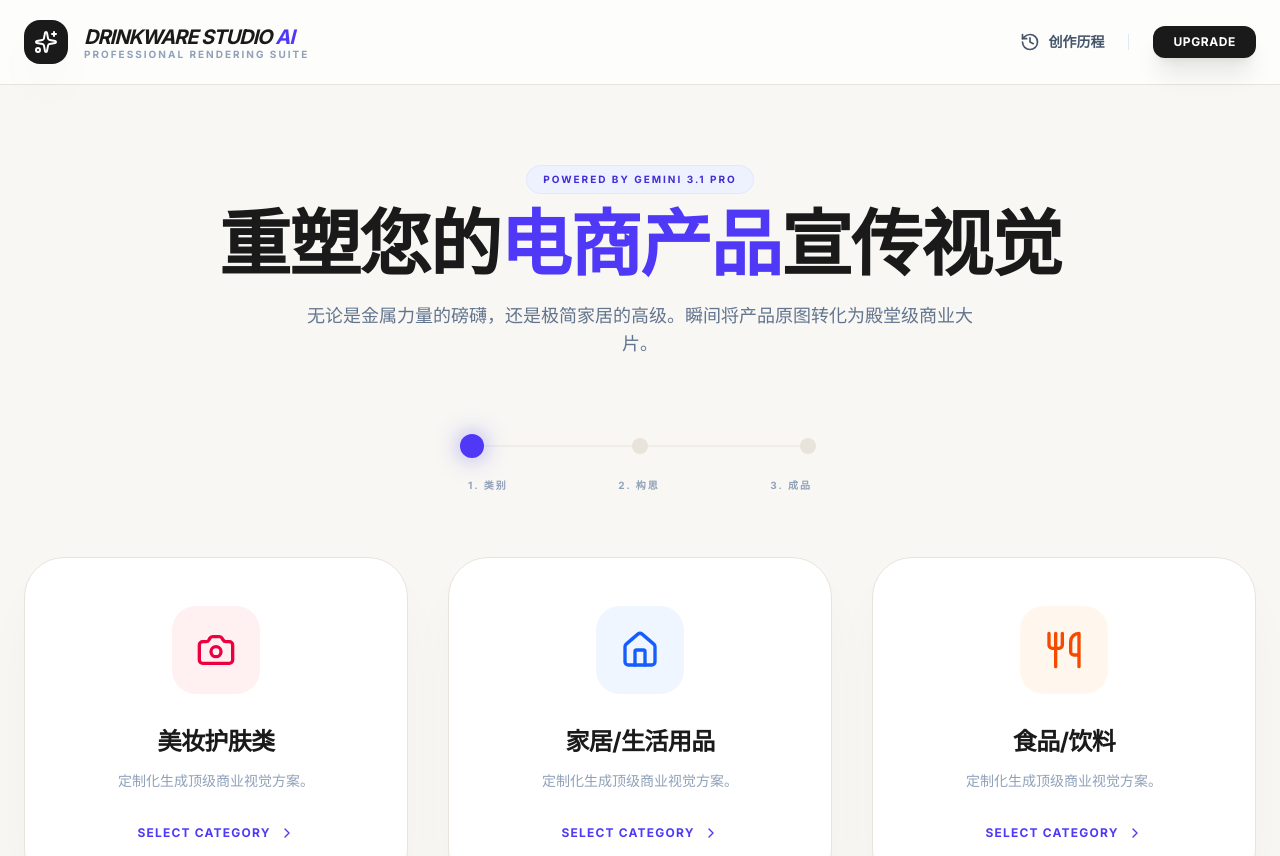
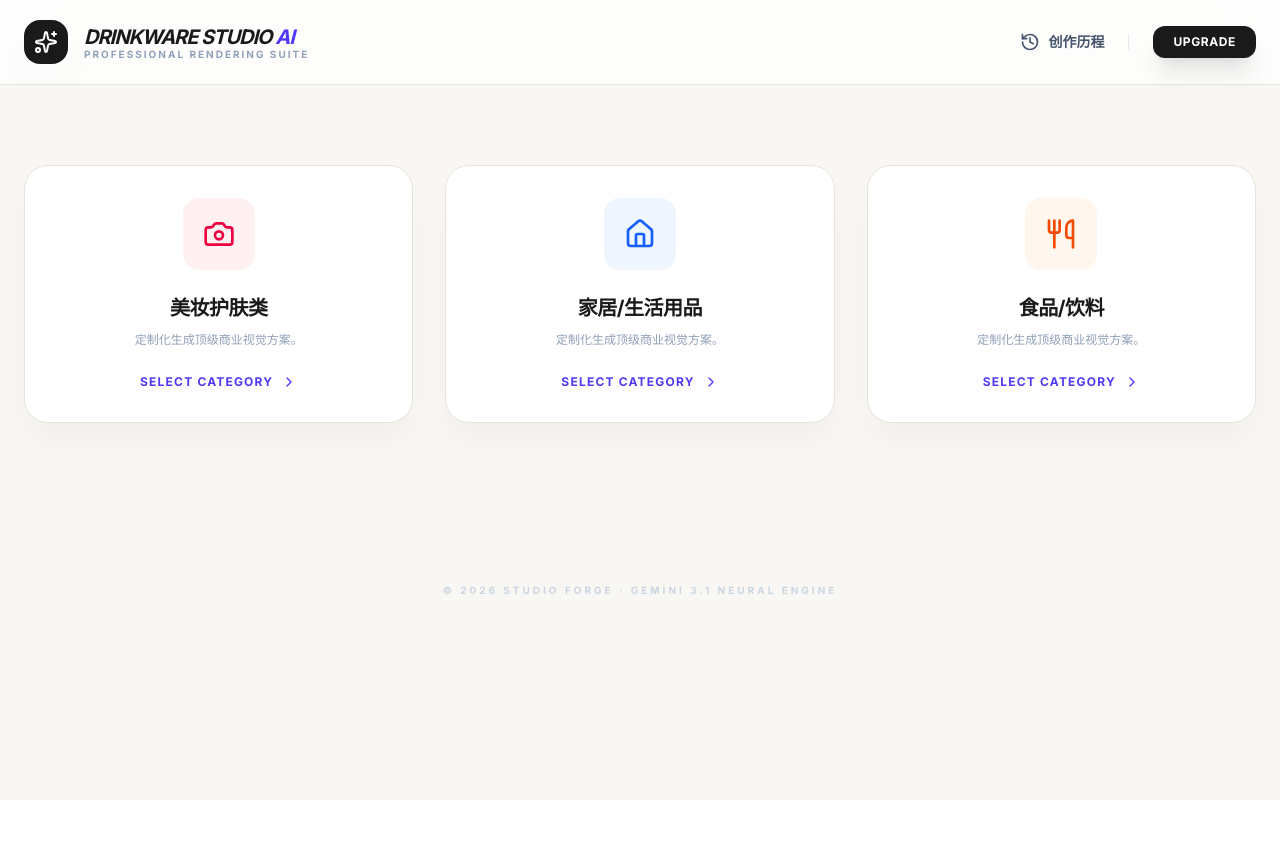
Before and after one commit to markzu911/ZLZ_DianShangTu, a React (Vite) app: page / in a window 1280 px wide. Shown: the top 856 px of the page. After the commit the page ends 800 px from the top, so only its background shows below. Built offline with nearby package versions, Linux system fonts and the light colour scheme.

Commit message:
feat: Simplify main content layout
Remove redundant banner and progress bar rendering logic from App.tsx. The main content section now has a cleaner structure with updated styling.

```diff
--- a/src/App.tsx
+++ b/src/App.tsx
@@ -622,49 +622,8 @@ export default function App() {
         </div>
       </header>
 
-      <main className="max-w-7xl mx-auto px-6 py-12 md:py-20">
-        {/* Banner Option */}
-        {step === 1 && (
-          <div className="mb-20 text-center space-y-6">
-            <motion.div
-              initial={{ opacity: 0, scale: 0.9 }}
-              animate={{ opacity: 1, scale: 1 }}
-              className="inline-block px-4 py-1.5 rounded-full bg-indigo-50 border border-indigo-100 text-indigo-700 text-[10px] font-black uppercase tracking-[0.2em] mb-4"
-            >
-              Powered by Gemini 3.1 Pro
-            </motion.div>
-            <h2 className="text-5xl md:text-7xl font-black tracking-tight text-[#1a1a1a] max-w-4xl mx-auto leading-[0.95]">
-              重塑您的<span className="text-indigo-600">电商产品</span>宣传视觉
-            </h2>
-            <p className="text-lg text-slate-500 max-w-2xl mx-auto font-medium">
-              无论是金属力量的磅礴，还是极简家居的高级。瞬间将产品原图转化为殿堂级商业大片。
-            </p>
-          </div>
-        )}
+      <main className="max-w-7xl mx-auto px-6 py-12 md:py-20 text-slate-900">
 
-        {/* Progress Bar */}
-        <div className="max-w-sm mx-auto mb-16 px-4">
-          <div className="flex items-center justify-between relative">
-            {[1, 2, 3].map((num) => (
-              <div
-                key={num}
-                className={`z-10 flex items-center justify-center w-4 h-4 rounded-full transition-all duration-700 ${
-                  step >= num ? 'bg-indigo-600 scale-150 shadow-[0_0_15px_rgba(79,70,229,0.5)]' : 'bg-[#e9e4db]'
-                }`}
-              />
-            ))}
-            <div className="absolute top-1/2 left-0 w-full h-[1px] bg-[#e9e4db] -translate-y-1/2 -z-0"></div>
-            <div
-              className="absolute top-1/2 left-0 h-[1px] bg-indigo-600 -translate-y-1/2 transition-all duration-700 -z-0"
-              style={{ width: `${((step - 1) / 2) * 100}%` }}
-            ></div>
-          </div>
-          <div className="flex justify-between mt-6 px-1 text-[10px] font-black text-slate-400 uppercase tracking-[0.2em]">
-            <span>1. 类别</span>
-            <span>2. 构思</span>
-            <span>3. 成品</span>
-          </div>
-        </div>
 
         {/* Step Content */}
         <div className="relative">
@@ -676,7 +635,7 @@ export default function App() {
                 initial={{ opacity: 0, y: 20 }}
                 animate={{ opacity: 1, y: 0 }}
                 exit={{ opacity: 0, y: -20 }}
-                className="grid grid-cols-1 md:grid-cols-3 gap-10"
+                className="grid grid-cols-3 gap-8"
               >
                 {CATEGORIES.map((cat) => (
                   <button
@@ -685,13 +644,13 @@ export default function App() {
                       setSelectedCategory(cat.id as Category);
                       setStep(2);
                     }}
-                    className="group relative flex flex-col items-center text-center transition-all bg-white p-12 rounded-[2.5rem] shadow-[0_30px_60px_-15px_rgba(0,0,0,0.05)] border border-[#e9e4db] hover:shadow-[0_45px_80px_-20px_rgba(0,0,0,0.1)] hover:-translate-y-3 cursor-pointer"
+                    className="group relative flex flex-col items-center text-center transition-all bg-white p-8 rounded-3xl shadow-[0_20px_40px_-10px_rgba(0,0,0,0.05)] border border-[#e9e4db] hover:shadow-[0_30px_60px_-15px_rgba(0,0,0,0.1)] hover:-translate-y-2 cursor-pointer"
                   >
-                    <div className={`mb-8 p-6 rounded-[1.5rem] ${cat.color} group-hover:scale-110 transition-all duration-500`}>
-                      <cat.icon className="w-10 h-10" />
+                    <div className={`mb-6 p-5 rounded-2xl ${cat.color} group-hover:scale-110 transition-all duration-500`}>
+                      <cat.icon className="w-8 h-8" />
                     </div>
-                    <h3 className="text-2xl font-black tracking-tight mb-3 text-[#1a1a1a]">{cat.name}</h3>
-                    <p className="text-slate-400 text-sm leading-relaxed mb-8 px-4 font-medium">定制化生成顶级商业视觉方案。</p>
+                    <h3 className="text-xl font-black tracking-tight mb-2 text-[#1a1a1a]">{cat.name}</h3>
+                    <p className="text-slate-400 text-xs leading-relaxed mb-6 px-2 font-medium">定制化生成顶级商业视觉方案。</p>
                     <div className="mt-auto flex items-center gap-2 text-xs font-black uppercase tracking-widest text-indigo-600 group-hover:gap-4 transition-all">
                       Select Category <ChevronRight className="w-4 h-4" />
                     </div>
@@ -789,8 +748,7 @@ export default function App() {
                       <label className="block text-sm font-bold text-slate-700 mb-4 flex items-center gap-2">
                         <ShoppingBag className="w-4 h-4 text-indigo-500" /> 第二步：选择产品细分
                       </label>
-                      <div className="space-y-4">
-                        <div className="flex flex-col gap-3">
+                      <div className="grid grid-cols-3 gap-3">
                         {Object.keys(SUB_CATEGORIES[selectedCategory!]).map((group) => (
                           <button
                             key={group}
@@ -798,19 +756,18 @@ export default function App() {
                               setSelectedSubCategoryGroup(group);
                               setSelectedProduct(group);
                             }}
-                              className={`px-6 py-4 rounded-2xl text-left transition-all border-2 ${
+                            className={`px-4 py-4 rounded-xl text-left transition-all border-2 flex flex-col justify-between ${
                               selectedSubCategoryGroup === group
-                                ? 'bg-[#1a1a1a] text-white border-[#1a1a1a] shadow-xl shadow-black/10 scale-[1.01]'
+                              ? 'bg-[#1a1a1a] text-white border-[#1a1a1a] shadow-lg scale-[1.02]'
                               : 'bg-slate-50 text-slate-600 border-transparent hover:border-slate-200'
                             }`}
                           >
-                              <div className="font-bold text-base">{group}</div>
-                              <div className={`text-xs mt-1 opacity-70 ${selectedSubCategoryGroup === group ? 'text-slate-400' : 'text-slate-400'}`}>
-                                ({SUB_CATEGORIES[selectedCategory!][group].join('、')})
+                            <div className="font-bold text-sm tracking-tight">{group}</div>
+                            <div className={`text-[10px] mt-2 leading-tight opacity-60`}>
+                              {SUB_CATEGORIES[selectedCategory!][group].slice(0, 3).join('、')}{SUB_CATEGORIES[selectedCategory!][group].length > 3 ? '...' : ''}
                             </div>
                           </button>
                         ))}
-                        </div>
                       </div>
                     </section>
 
```
Lines whose indentation alone changed are shown as unchanged.
